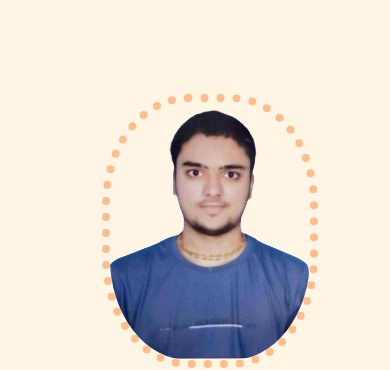
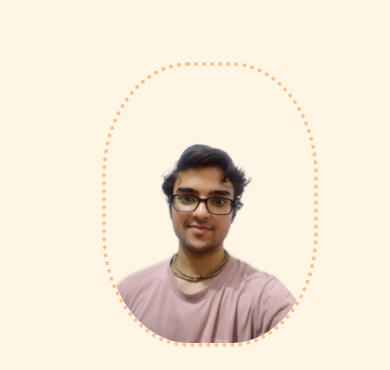
Before and after one commit to bajpaisushil/Portfolio, a React (Create React App) app: page / in a window 390 px wide. Shown: the part 499-869 px from the top of the page. Built offline with nearby package versions, Linux system fonts and the light colour scheme; a web font is replaced by a local one.

Commit message:
image added

```diff
--- a/src/App.css
+++ b/src/App.css
@@ -115,7 +115,7 @@ nav .icon-burger .line{
 }
 .myImage{
   background-color: #FFF5E4;
-  margin: 10rem auto 4rem 2rem;
+  margin: 6rem auto 3rem 2rem;
   height:fit-content;
   width: 25rem;
 }
@@ -123,7 +123,7 @@ nav .icon-burger .line{
   height:fit-content;
   width: 100%;
   border-radius: 40%;
-  border-width: 0.5rem;
+  border-width: 0.3rem;
   border-style: dotted;
   border-color: #FEBE8C;
 }
@@ -380,7 +380,7 @@ nav .icon-burger .line{
     height: 1.8rem;
   }
   .myImage{
-    margin: 5rem auto 3rem auto;
+    margin: 3rem auto 30rem auto;
     height:fit-content;
     width: 15rem;
   }
--- a/src/components/education/education.js
+++ b/src/components/education/education.js
@@ -19,10 +19,10 @@ function Education() {
           <div className="card-body">
             <h5 className="card-title">Bachelor of Technology</h5>
             <p className="card-text educationPageText">
-              Bharati Vidyapeeth College Of Engineering New Delhi (BVCOEND)
+              Bharati Vidyapeeth's College Of Engineering, New Delhi (BVCOEND)
               <br />
               <p className="card-text educationPageMentions">
-                2021-2025 | B-tech | Pursuing | 9.2 CGPA
+                2021-2025 | B-tech | Pursuing | 9.0 CGPA
               </p>
             </p>
           </div>
--- a/src/components/home/home.js
+++ b/src/components/home/home.js
@@ -29,7 +29,7 @@ function Home(){
         <div className="myImage border-0">
           <img
             className="myImageImg"
-            src={"/images/my-image.png"}
+            src={"/images/sushil_image.png"}
             alt="Sushil Bajpai - Web Developer"
           />
         </div>
```
Also changed, not shown: public/images/sushil_image.png (added).
